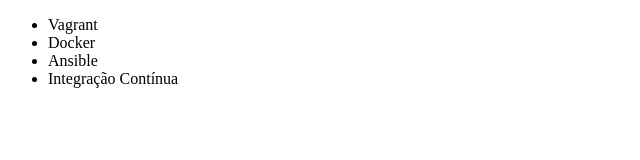
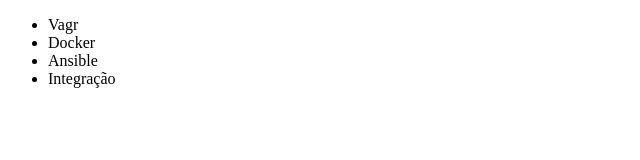
Before and after one commit to AlexCamposSilva/frist-test, a plain HTML site: page index.html in a window 1280 px wide. Shown: the full height of the page, 0-640 px from the left. Drawn offline with Linux system fonts and the light colour scheme.

Commit message:
Adicionei texto no curso

```diff
--- a/index.html
+++ b/index.html
@@ -6,10 +6,10 @@
 </head>
 <body>
     <ul>
-        <li>Vagrant</li>
+        <li>Vagr</li>
         <li>Docker</li>
         <li>Ansible</li>
-        <li>Integração Contínua</li>
+        <li>Integração</li>
     </ul>
 </body>
 </html>
```
